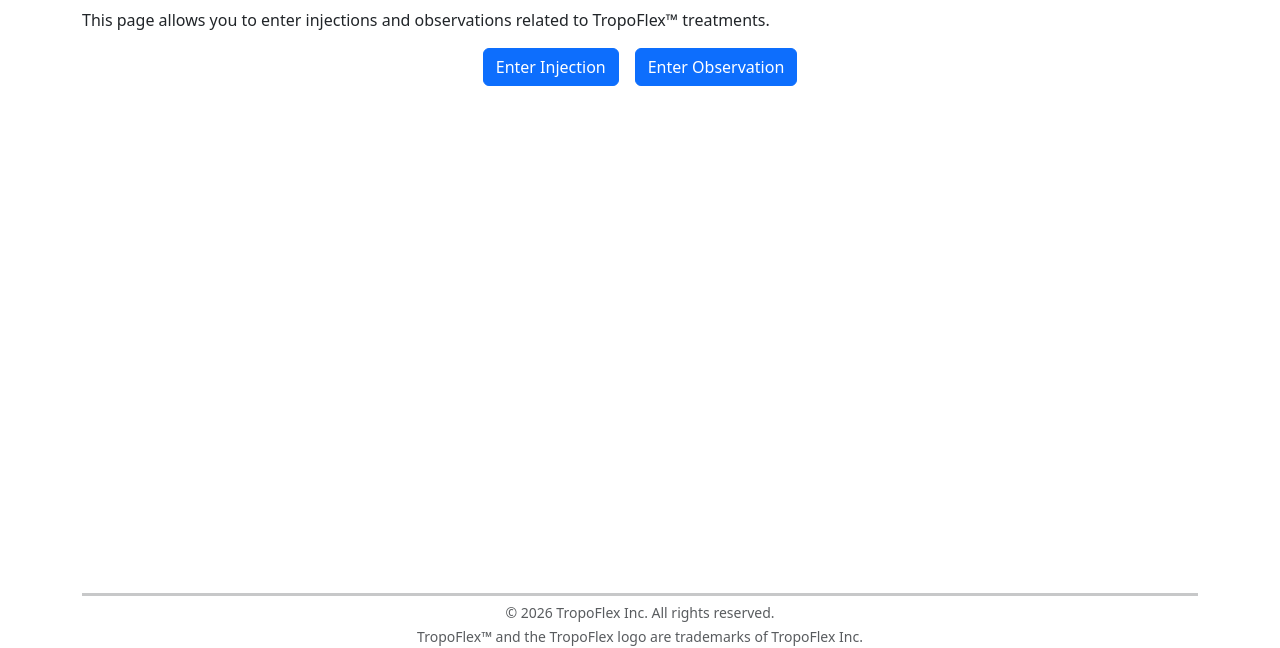
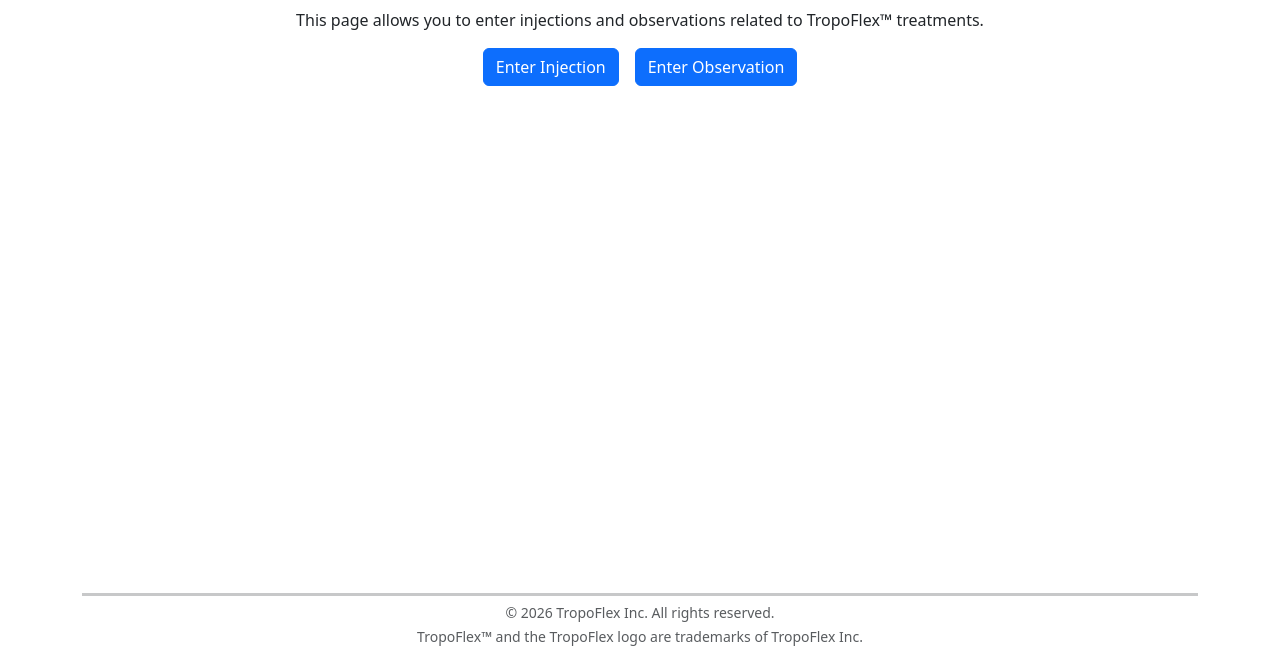
Before and after one commit to jimgasser/jimgasser.github.io, a plain HTML site: page tropoflex/index.html in a window 1280 px wide. Shown: the part 152-800 px from the top of the page. Drawn offline with nearby package versions, Linux system fonts and the light colour scheme.

Commit message:
Update index.html

```diff
--- a/tropoflex/index.html
+++ b/tropoflex/index.html
@@ -17,14 +17,13 @@
     <hr class="border-3 my-2">
 </div>
 
-<div class="container">
+<main class="container text-center">
     <p>This page allows you to enter injections and observations related to TropoFlex&trade; treatments.</p>
     <div class="d-flex gap-3 justify-content-center">
         <a href="injection.html" class="btn btn-primary data-bs-toggle=tooltip" title="Enter a new TropoFlex&trade; injection and a pre-injection observation">Enter Injection</a>
         <a href="#" class="btn btn-primary data-bs-toggle=tooltip" title="(Coming soon)&NewLine;Enter a new post-injection observation">Enter Observation</a>
     </div>
-</div>
-
+</main>
 
 <footer class="fixed-bottom">
     <div class="container text-center">
```
